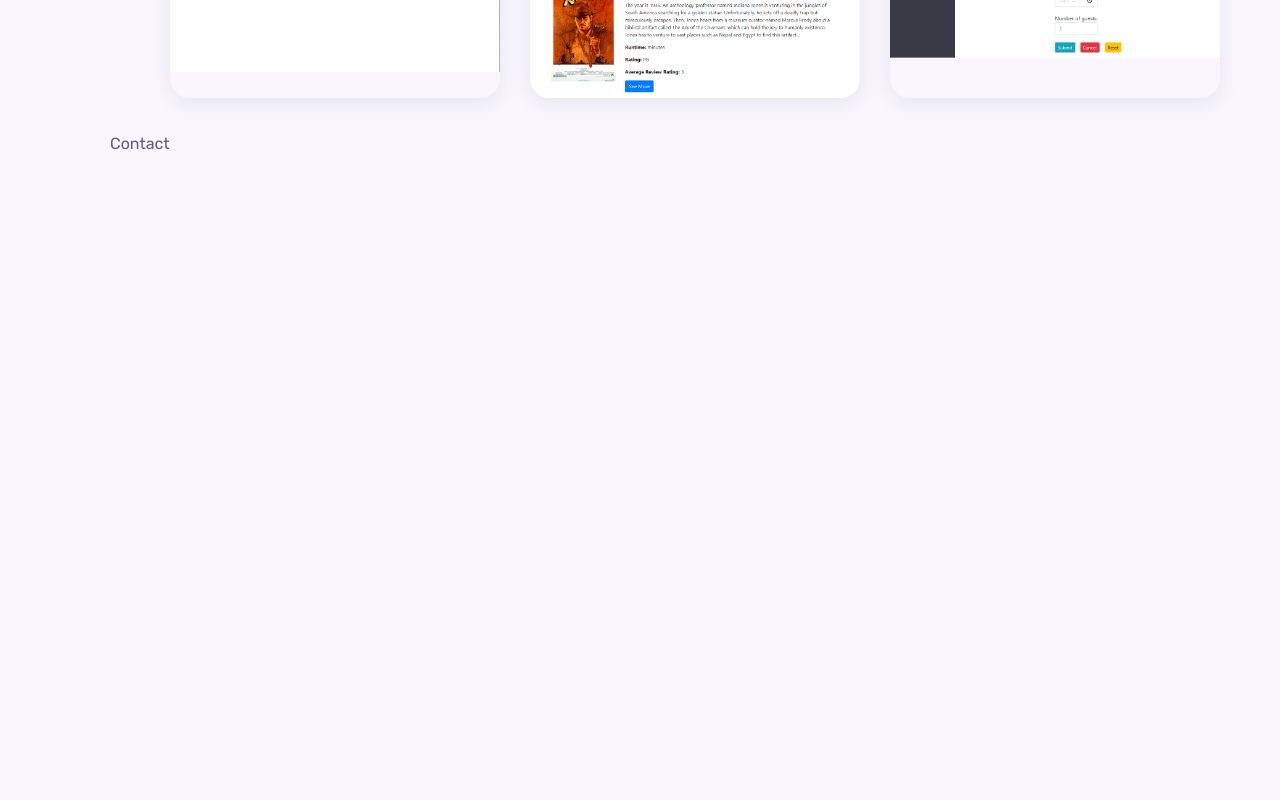
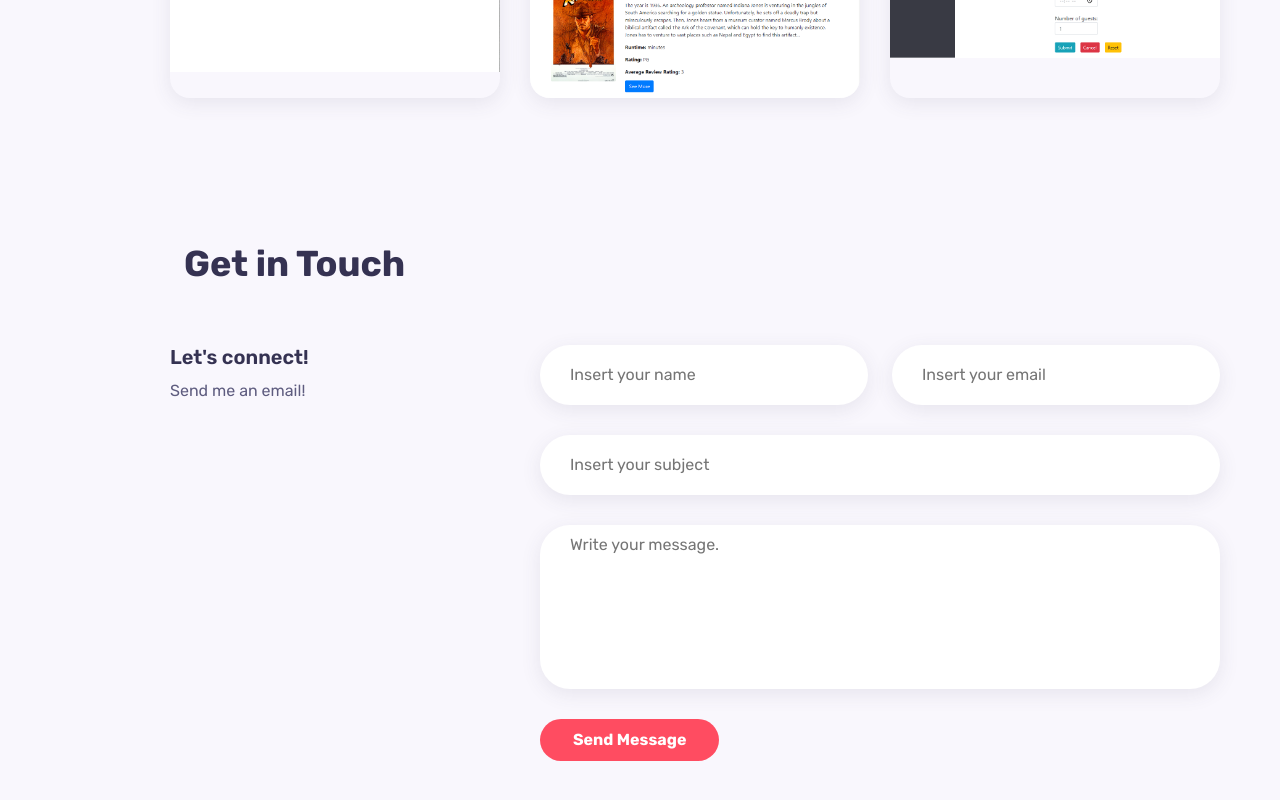
Before and after one commit to BreSteinfeldt/personal-portfolio, a React (Create React App) app: page / in a window 1280 px wide. Shown: the part 3277-4077 px from the top of the page. Before the commit the page ends 3434 px from the top, so only its background shows below. Built offline with nearby package versions, Linux system fonts and the light colour scheme; a web font is replaced by a local one.

Commit message:
worked through the contact component & styling with css

```diff
--- a/src/Components/Contact/Contact.css
+++ b/src/Components/Contact/Contact.css
@@ -0,0 +1,51 @@
+.contact.section {
+    padding-bottom: 6.25rem;
+}
+
+.contact__container {
+    grid-template-columns: 4fr 8fr;
+    column-gap: 1.875rem;
+}
+
+.contact__title {
+    font-size: var(--h3-font-size);
+    margin-bottom: .5rem;
+
+}
+
+.contact__form-group {
+    display: grid;
+    grid-template-columns: repeat(2, 1fr);
+    column-gap: 1.5rem;
+}
+
+.contact__form-div {
+    position: relative;
+    margin-bottom: 1.875rem;
+    height: 3.75rem;
+}
+
+.contact__form-input {
+    position: absolute;
+    top: 0;
+    left: 0;
+    width: 100%;
+    height: 100%;
+    box-shadow: var(--shadow);
+    background-color: var(--container-color);
+    color: var(--text-color);
+    border: none;
+    outline: none;
+    border-radius: 1.875rem;
+    padding: 0.625rem 1.875rem;
+    z-index: 1;
+}
+
+.contact__form-area {
+    height: 10.25rem;
+}
+
+.contact__form-area textarea {
+    resize: none;
+
+}
--- a/src/Components/Contact/Contact.js
+++ b/src/Components/Contact/Contact.js
@@ -2,7 +2,42 @@
 import "./Contact.css";
 
 function Contact() {
-  return <div>Contact</div>;
+  return (
+    <section className="contact container section" id="contact">
+      <h2 className="section__title">Get in Touch</h2>
+
+      <div className="contact__container grid">
+        <div className="contact__info">
+          <h3 className="contact__title">Let's connect!</h3>
+          <p className="contact__details">Send me an email!</p>
+        </div>
+
+        <form action="" className="contact__form">
+          <div className="contact__form-group">
+            <div className="contact__form-div">
+              <input type="text" className="contact__form-input" placeholder="Insert your name"/>
+            </div>
+
+
+            <div className="contact__form-div">
+              <input type="email" className="contact__form-input" placeholder="Insert your email"/>
+            </div>
+          </div>
+
+          <div className="contact__form-div">
+              <input type="text" className="contact__form-input" placeholder="Insert your subject"/>
+            </div>
+
+            <div className="contact__form-div contact__form-area">
+              <textarea name="" id="" cols="30" rows="10" className="contact__form-input" placeholder="Write your message.">
+              </textarea>
+            </div>
+
+            <button className="btn">Send Message</button>
+        </form>
+      </div>
+    </section>
+  )
 }
 
 export default Contact;
--- a/src/Components/Projects/Menu.js
+++ b/src/Components/Projects/Menu.js
@@ -11,37 +11,43 @@
         id: 1,
         image: Work1,
         title: "Decoder Ring Project",
-        category: "Data Structures & Algorithums"
+        category: "Data Structures & Algorithums",
+        url: "https://github.com/BreSteinfeldt/decoder_ring_project"
     },
     {
         id: 2,
         image: Work2,
         title: "Recipe Tracker Project",
-        category: "Front-End Development"
+        category: "Front-End Development",
+        url: "https://github.com/BreSteinfeldt/recipe-tracker"
     },
     {
         id: 3,
         image: Work3,
         title: "Thinkful-bnb",
-        category: "Front-End Development"
+        category: "Front-End Development",
+        url: "https://github.com/BreSteinfeldt/starter-thinkfulbnb"
     },
     {
         id: 4,
         image: Work4,
         title: "Flashcard Project",
-        category: "Front-End Development"
+        category: "Front-End Development",
+        url: "https://github.com/BreSteinfeldt/capstone-flashcard-project"
     },
     {
         id: 5,
         image: Work5,
         title: "Movie Database Project",
-        category: "Back-End Development"
+        category: "Back-End Development",
+        url: "https://github.com/BreSteinfeldt/capstone-weLoveMovies-backend"
     },
     {
         id: 6,
         image: Work6,
         title: "Restaurant Reservation Project",
-        category: "Full-Stack Development"
+        category: "Full-Stack Development",
+        url: "https://github.com/BreSteinfeldt/starter-restaurant-reservation"
     },
 
 ]
--- a/src/Components/Projects/Projects.css
+++ b/src/Components/Projects/Projects.css
@@ -1,7 +1,7 @@
 .work__filters {
     display: flex;
     align-items: center;
-    column-gap: 1,875rem;
+    column-gap: 1.875rem;
     margin-bottom: 2.5rem;
     text-align: center;
 }
--- a/src/Components/Projects/Projects.js
+++ b/src/Components/Projects/Projects.js
@@ -28,7 +28,7 @@
 
       <div className="work__container grid">
         {items.map ((element) => {
-          const {id, image, title, category} = element;
+          const {id, image, title, category, url} = element;
           return(
             <div className="work__card" key={id}>
               <div className="work__thumbnail">
@@ -38,7 +38,7 @@
 
               <span className="work__category">{category}</span>
               <h3 className="work__title">{title}</h3>
-              <a href="#" className="work__button">
+              <a href={url} className="work__button">
                 <i className="icon-link work__button-icon"></i>
               </a>
             </div>
--- a/src/Components/Sidebar/Sidebar.js
+++ b/src/Components/Sidebar/Sidebar.js
@@ -31,7 +31,7 @@
             </li>
 
             <li className="nav__item">
-              <a href="#projects" className="nav__link">
+              <a href="#work" className="nav__link">
                 <i className="icon-layers"></i>
               </a>
             </li>
```
